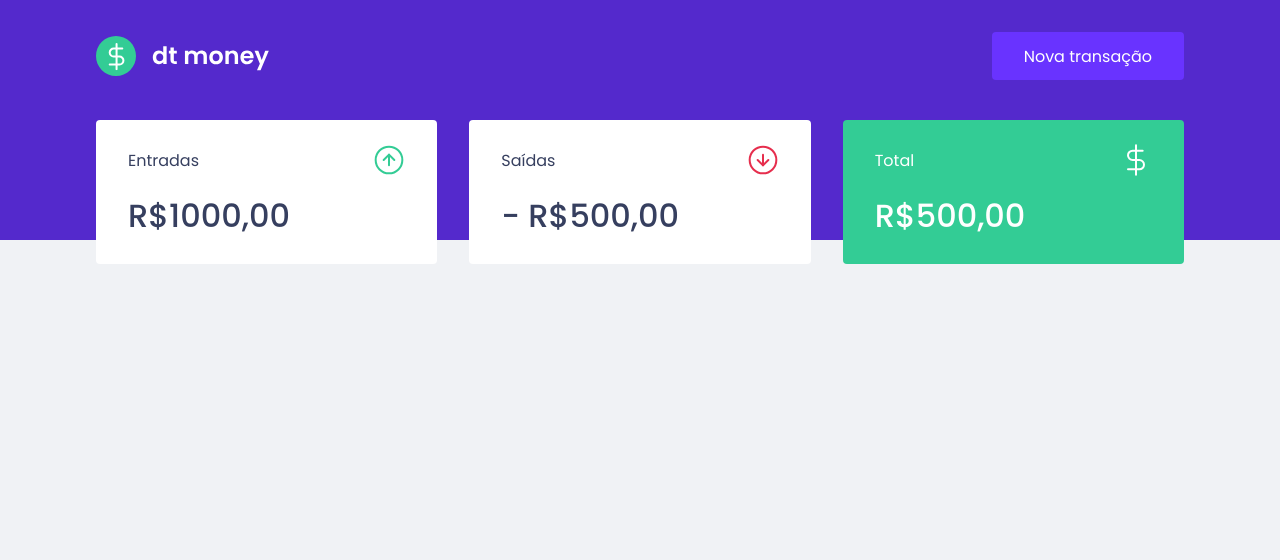
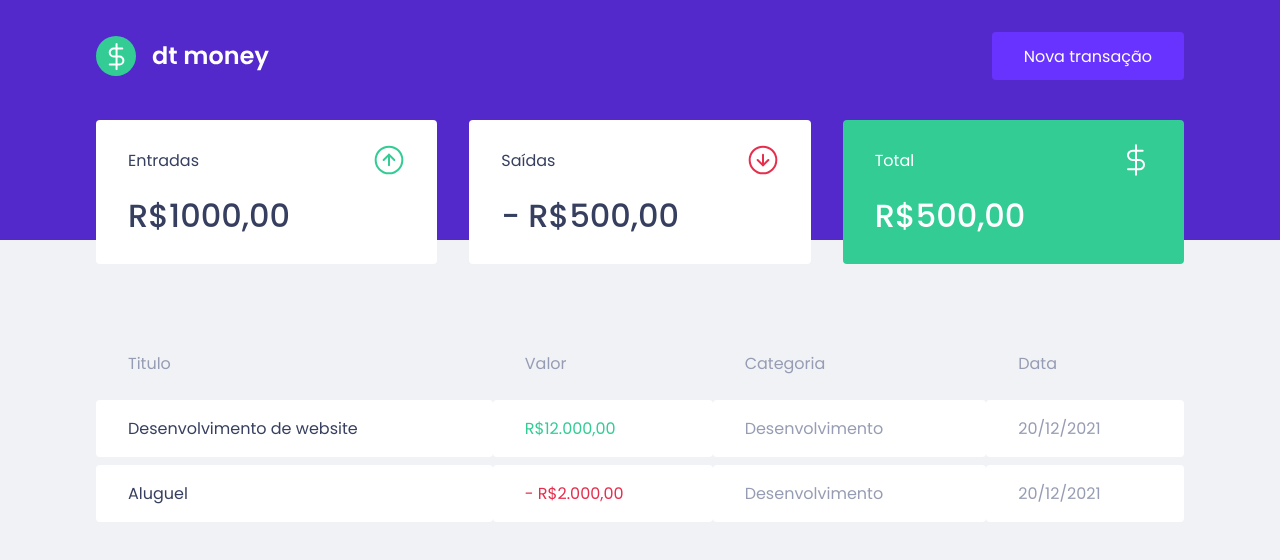
Before and after one commit to giovannikarioca/dtmoney, a React (Create React App) app: page / in a window 1280 px wide. Shown: the top 560 px of the page. Built offline with nearby package versions, Linux system fonts and the light colour scheme.

Commit message:
create and style Transactions component

```diff
--- a/src/components/Dashboard/index.tsx
+++ b/src/components/Dashboard/index.tsx
@@ -1,11 +1,13 @@
 
 import { Summary } from '../Summary';
+import { TransactionsTable } from '../TransactionsTable';
 import { Container } from './styles';
 
 export function Dashboard () {
     return (
         <Container>
             <Summary />
+            <TransactionsTable />
         </Container>
     )
 }
--- /dev/null
+++ b/src/components/TransactionsTable/index.tsx
@@ -0,0 +1,32 @@
+import { Container } from './styles';
+
+export function TransactionsTable (){
+    return (
+        <Container>
+            <table>
+                <thead>
+                    <tr>
+                        <th>Titulo</th>
+                        <th>Valor</th>
+                        <th>Categoria</th>
+                        <th>Data</th>
+                    </tr>
+                </thead>
+                <tbody>
+                    <tr>
+                        <td>Desenvolvimento de website</td>
+                        <td className="deposit">R$12.000,00</td>
+                        <td>Desenvolvimento</td>
+                        <td>20/12/2021</td>
+                    </tr>
+                    <tr>
+                        <td>Aluguel</td>
+                        <td className="withdraw">- R$2.000,00</td>
+                        <td>Desenvolvimento</td>
+                        <td>20/12/2021</td>
+                    </tr>
+                </tbody>
+            </table>
+        </Container>
+    )
+}
--- /dev/null
+++ b/src/components/TransactionsTable/styles.ts
@@ -0,0 +1,40 @@
+import styled from "styled-components";
+
+export const Container = styled.div`
+    margin-top: 4rem;
+
+    table {
+        width: 100%;
+        border-spacing: 0 0.5rem;
+
+        th {
+            color: var(--text-body);
+            font-weight: 400;
+            padding: 1rem 2rem;
+            text-align: left;
+            line-height: 1.5rem;
+        }
+
+        td {
+            padding: 1rem 2rem;
+            border: 0;
+            background: var(--shape);
+            color: var(--text-body);
+            border-radius: 0.25rem;
+
+            &:first-child{
+                color: var(--text-title);
+            }
+
+            &.deposit{
+                color: var(--green);
+            }
+
+            &.withdraw{
+                color: var(--red);
+            }
+
+
+        }
+    }
+`
```
Also changed, not shown: src/components/Summary/styles.ts (indentation only).
